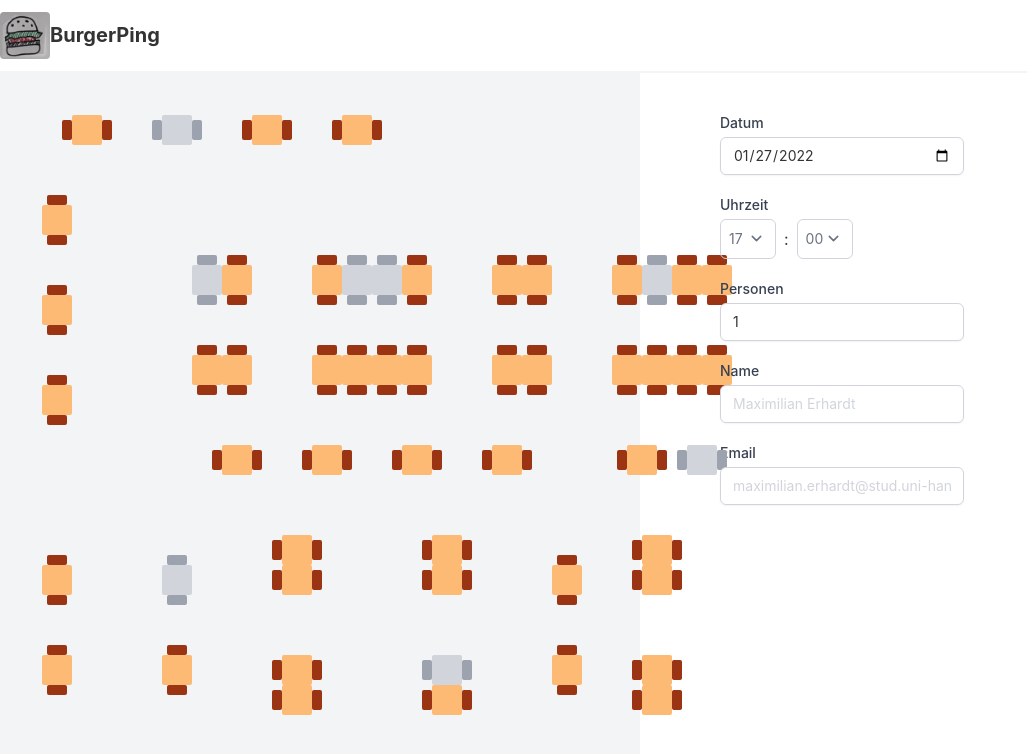
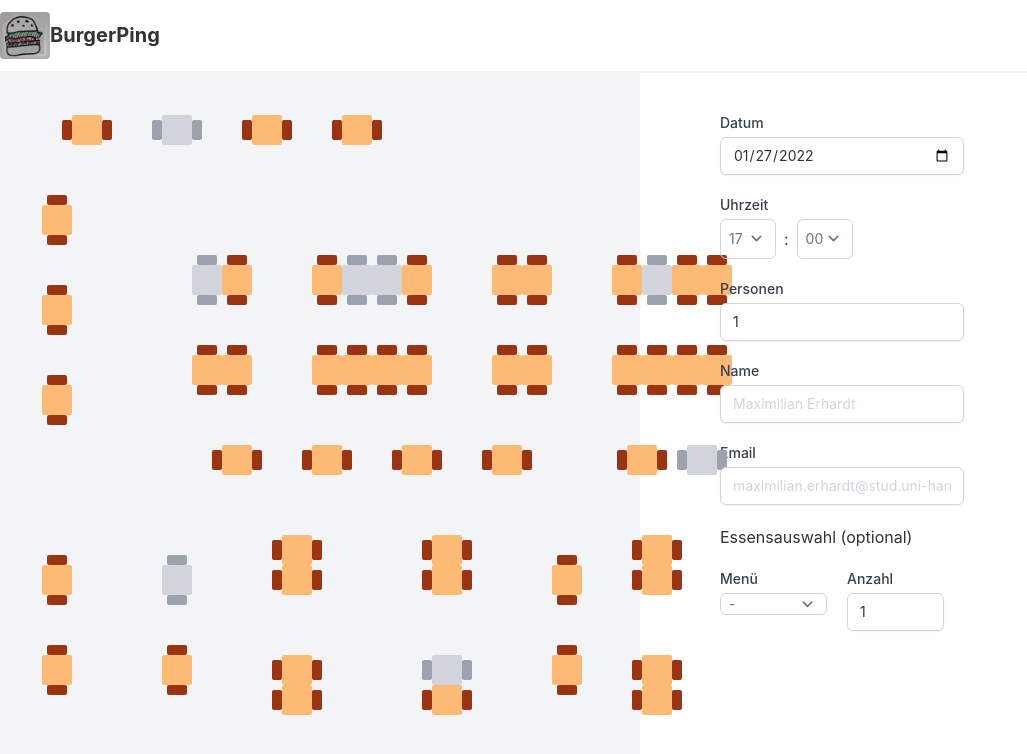
Before and after one commit to klaemsch/BurgerPing, a Svelte app: page / in a window 1280 px wide. Shown: the top 754 px of the page, without its empty margins (0-1027 px from the left). Built offline with nearby package versions, Linux system fonts and the light colour scheme.

Commit message:
add: menu selection

```diff
--- a/src/App.svelte
+++ b/src/App.svelte
@@ -5,6 +5,7 @@
 	import SeatingPlan from "./components/Seating.svelte";
 
 	let personCount = 1;
+	let dishCount = 1;
 	let selected: number[] = [];
 
 	const handleSelection = (index: number) => {
@@ -27,6 +28,6 @@
 		<div class="flex flex-1 bg-gray-100">
 			<SeatingPlan {selected} onSelected={handleSelection} />
 		</div>
-		<div class="flex flex-1"><Panel bind:personCount /></div>
+		<div class="flex flex-1"><Panel bind:personCount={personCount} bind:dishCount={dishCount} /></div>
 	</div>
 </main>
--- a/src/components/Panel.svelte
+++ b/src/components/Panel.svelte
@@ -5,8 +5,11 @@
     import TimePicker from './input/TimePicker.svelte';
     import DatePicker from './input/DatePicker.svelte'
     import NumberInput from './input/NumberInput.svelte';
+    import DishPicker from './input/DishPicker.svelte';
 
     export let personCount: number;
+    export let dishCount: number;
+    let dish: string = '';
 
 </script>
 
@@ -16,4 +19,9 @@
     <NumberInput label="Personen" bind:value={personCount} min={1} max={10} placeholder="1"/>
     <TextInput label="Name" placeholder="Maximilian Erhardt"/>
     <TextInput label="Email" placeholder="maximilian.erhardt@stud.uni-hannover.de"/>
+    <Text>Essensauswahl (optional)</Text>
+    <div class="flex gap-5">
+        <DishPicker label="Menü" />
+        <NumberInput label="Anzahl" bind:value={dishCount} min={1} max={10} placeholder="1"/>
+    </div>
 </div>
--- /dev/null
+++ b/src/components/input/DishPicker.svelte
@@ -0,0 +1,17 @@
+<script lang="ts">
+    import Select from "./Select.svelte";
+
+    export let label: string = null;
+
+    const dishes = ['-', 'LANsagne', 'Cookies', 'RAMen'];
+    let dish: string = '-';
+</script>
+
+<div>
+    {#if label}
+        <label for="s" class="block text-sm font-medium text-gray-700">{label}</label>
+    {/if}
+    <div class="mt-1 flex justify-left" id="s">
+        <Select options={dishes.map((dish) => ({ text: dish, value: dish }))} bind:selected={dish} />
+    </div>
+</div>
```
